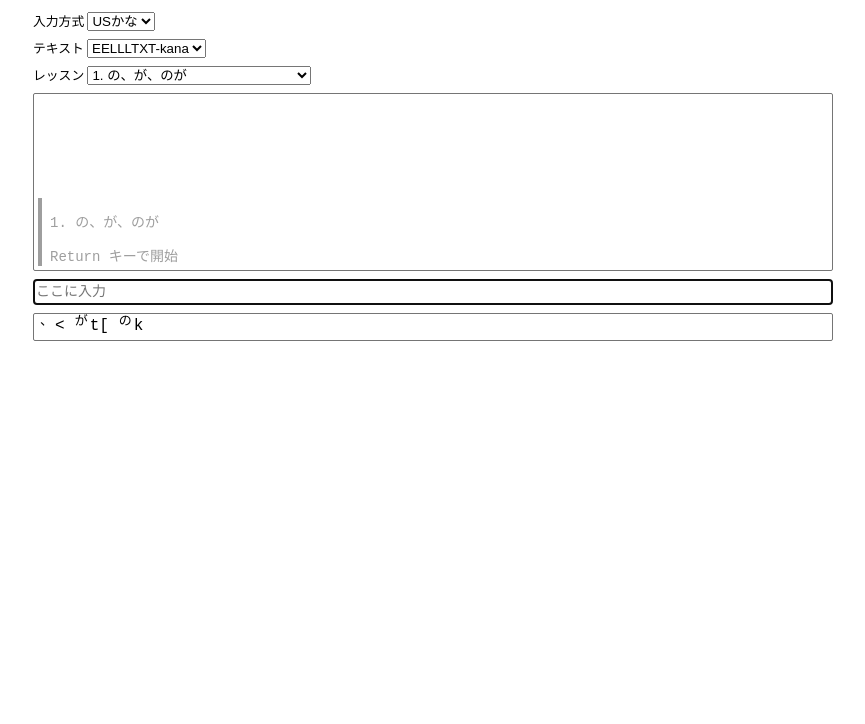
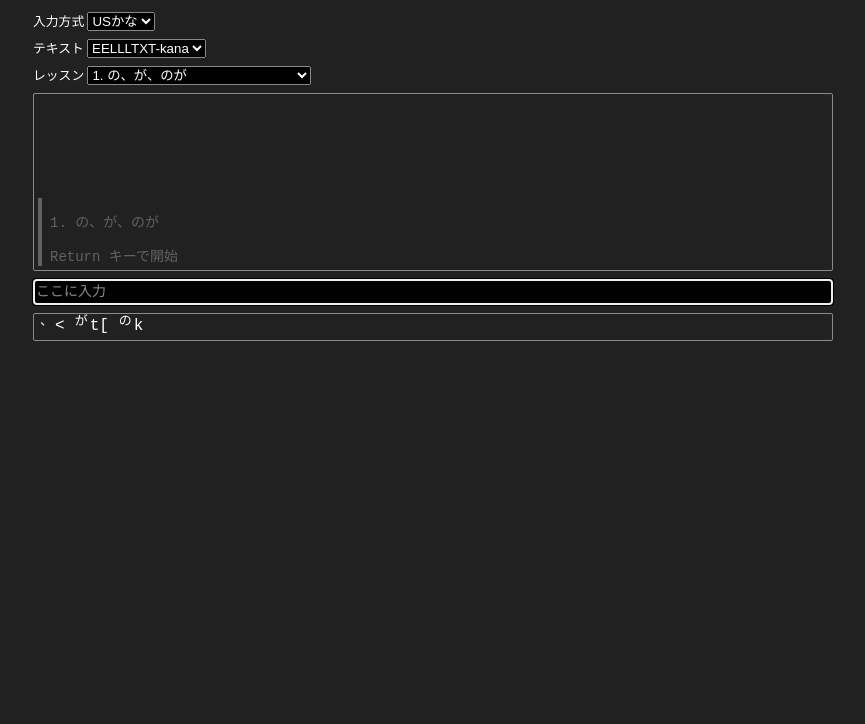
Before and after one commit to yoyuse/laytest, a plain HTML site: page eerrr.html in a window 1280 px wide. Shown: the part 76-800 px from the top of the page, without its empty margins (207-1072 px from the left). Drawn offline with Linux system fonts and the dark colour scheme.

Commit message:
dark mode support

```diff
--- /dev/null
+++ b/dark-mode.css
@@ -0,0 +1,8 @@
+/* dark mode support */
+@media (prefers-color-scheme: dark) {
+    body {
+        /* background-color: black; */
+        background-color: #212121;
+        filter: invert(1) hue-rotate(180deg);
+    }
+}
--- a/eerrr.html
+++ b/eerrr.html
@@ -97,6 +97,8 @@
      a:link, a:visited { color: #1E88E5; }
     </style>
 
+    <link href="dark-mode.css" rel="stylesheet">
+
     <!--  -->
     <script src="lcs.js"></script>
     <script src="cookie.js"></script>
```
Also changed, not shown: index.html (+2 -0 lines), laytest.html (+2 -0 lines).
